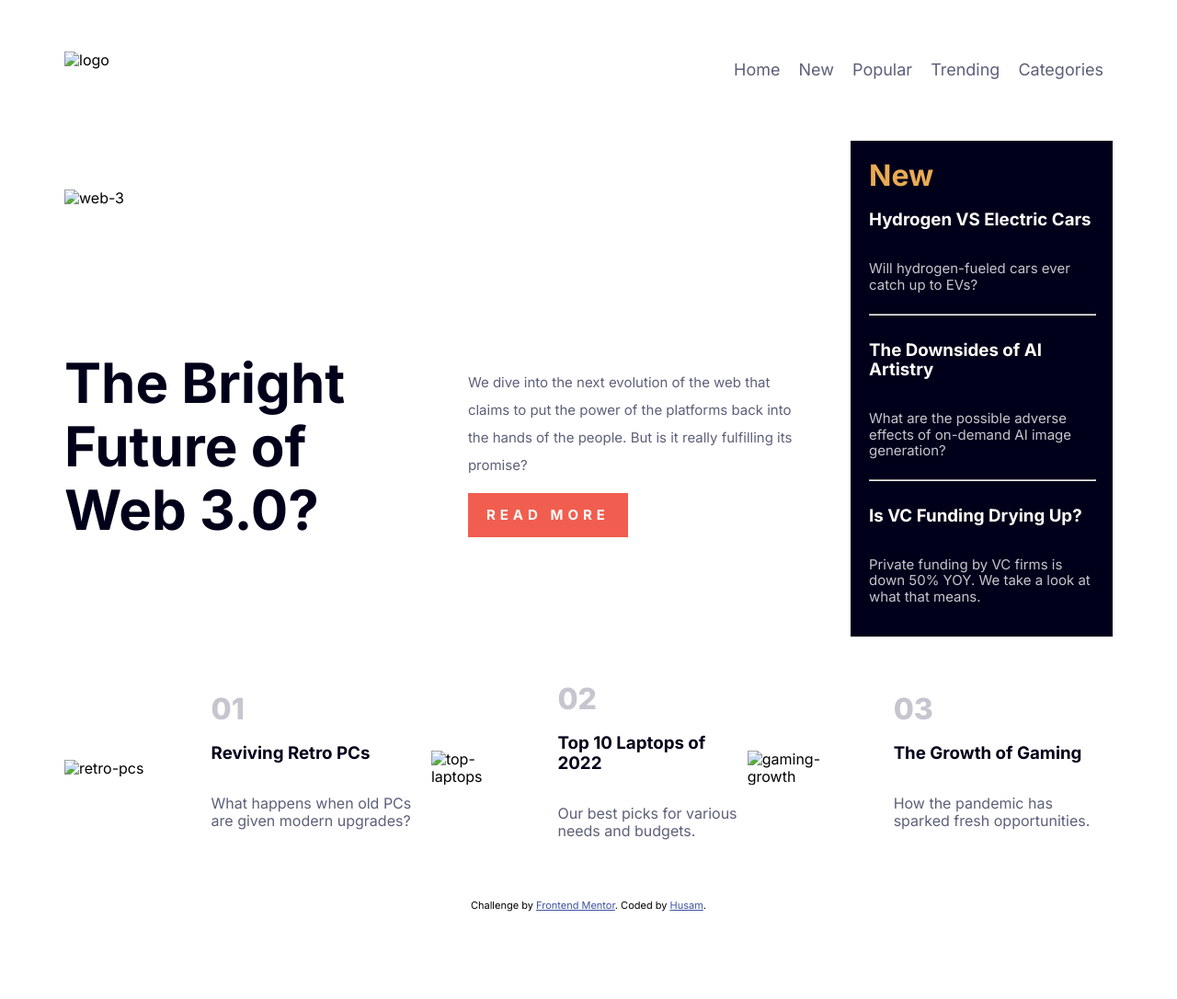
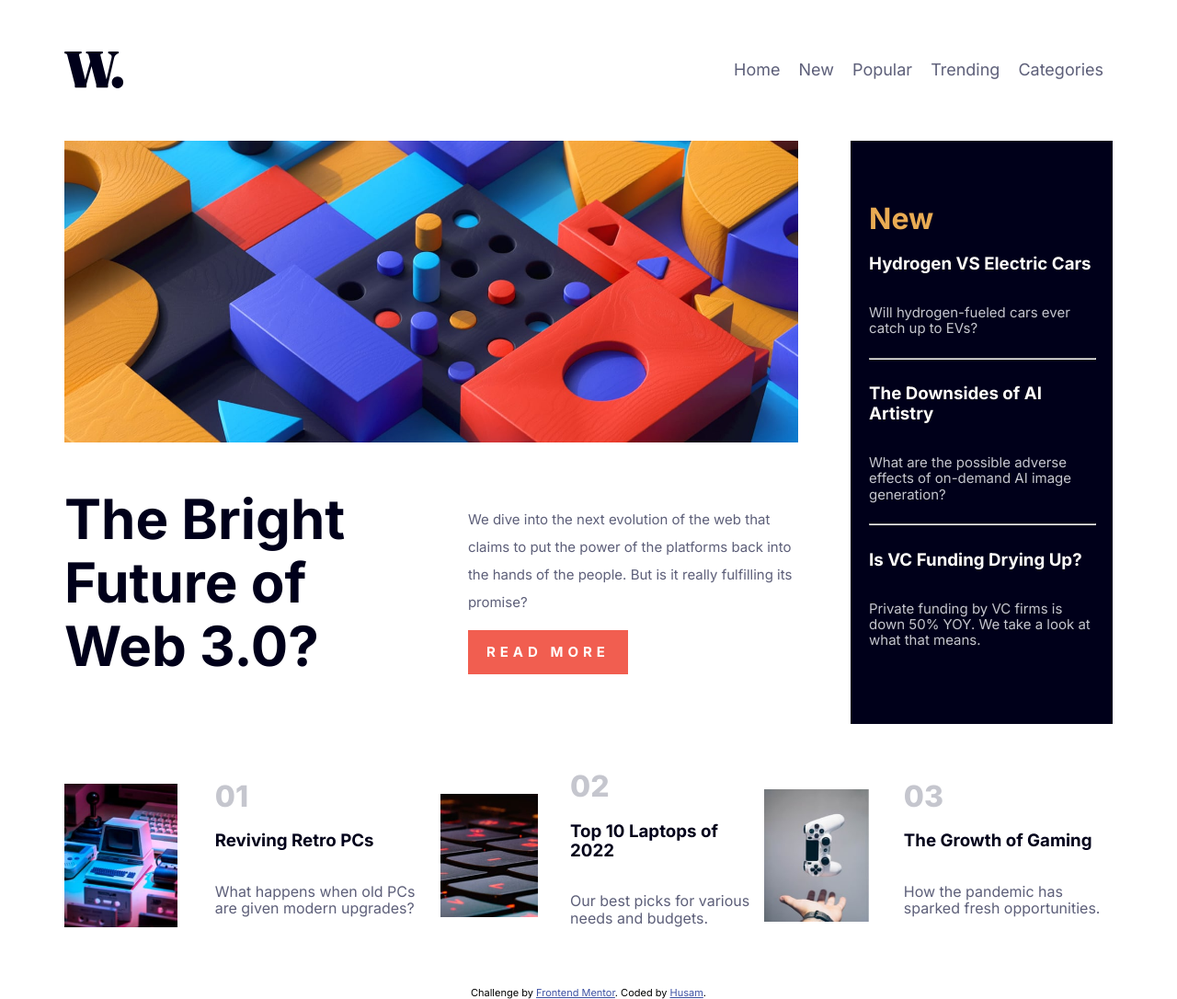
Before and after one commit to husamXA1/news-homepage-main, a plain HTML site: page index.html in a window 1280 px wide. Shown: the whole page at 92% size. Before the commit the page ends 991 px from the top, so only its background shows below. Drawn offline with Linux system fonts and the light colour scheme; the site is published under a folder, as on GitHub Pages, so addresses that start at the root find nothing.

Commit message:
Cleaned the project files

```diff
--- a/index.html
+++ b/index.html
@@ -4,7 +4,7 @@
   <meta charset="UTF-8">
   <meta name="viewport" content="width=device-width, initial-scale=1.0"> <!-- displays site properly based on user's device -->
 
-  <link rel="icon" type="image/png" sizes="32x32" href="./assets/images/favicon-32x32.png">
+  <link rel="icon" type="image/png" sizes="32x32" href=".assets/images/favicon-32x32.png">
 
   <title>Frontend Mentor | News homepage</title>
 
@@ -19,9 +19,9 @@
 <body>
 
   <header class="container">
-    <img src="/assets/images/logo.svg" alt="logo" class="logo">
+    <img src="assets/images/logo.svg" alt="logo" class="logo">
     <nav>
-      <img src="/assets/images/bars-menu-icon.svg" alt="bars-menu" class="bars">
+      <img src="assets/images/bars-menu-icon.svg" alt="bars-menu" class="bars">
       <ul>
         <li><a href="#">Home</a></li>
         <li><a href="#">New</a></li>
@@ -30,12 +30,12 @@
         <li><a href="#">Categories</a></li>
       </ul>
     </nav>
-    <script src="/scripts/menu-btn.js"></script>
+    <script src="scripts/menu-btn.js"></script>
   </header>
 
   <main class="container">
     <section class="landing">
-      <img src="/assets/images/image-web-3-desktop.jpg" alt="web-3">
+      <img src="assets/images/image-web-3-desktop.jpg" alt="web-3">
 
       <h2>The Bright Future of Web 3.0?</h2>
 
@@ -67,7 +67,7 @@
     <section class="topics">
 
       <div class="topic-card">
-        <img src="/assets/images/image-retro-pcs.jpg" alt="retro-pcs">
+        <img src="assets/images/image-retro-pcs.jpg" alt="retro-pcs">
         <div class="text">
           <span class="number">01</span>
           <h3>
@@ -78,7 +78,7 @@
       </div>
 
       <div class="topic-card">
-        <img src="/assets/images/image-top-laptops.jpg" alt="top-laptops">
+        <img src="assets/images/image-top-laptops.jpg" alt="top-laptops">
         <div class="text">
           <span class="number">02</span>
           <h3>
@@ -89,7 +89,7 @@
       </div>
 
       <div class="topic-card">
-        <img src="/assets/images/image-gaming-growth.jpg" alt="gaming-growth">
+        <img src="assets/images/image-gaming-growth.jpg" alt="gaming-growth">
         <div class="text">
           <span class="number">03</span>
           <h3>
```
Also changed, not shown: assets/fonts/Inter-VariableFont_slnt,wght.ttf (deleted), assets/fonts/README.txt (deleted), assets/fonts/static/Inter-Bold.ttf (deleted), assets/fonts/static/Inter-ExtraBold.ttf (deleted), assets/fonts/static/Inter-Regular.ttf (deleted), design/active-states.jpg (deleted), design/desktop-design.jpg (deleted), design/desktop-preview.jpg (deleted), design/mobile-design.jpg (deleted), design/mobile-menu.jpg (deleted), 3 other files.
